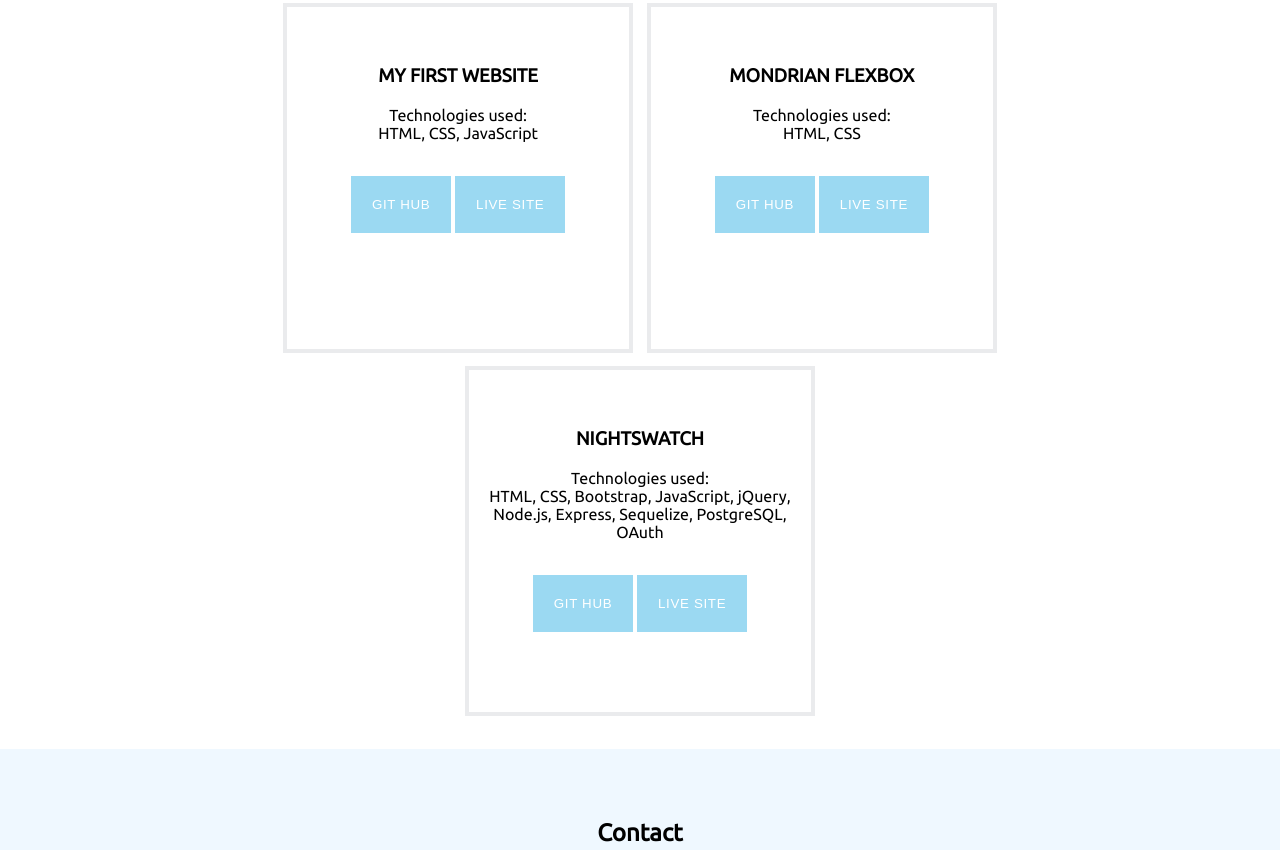
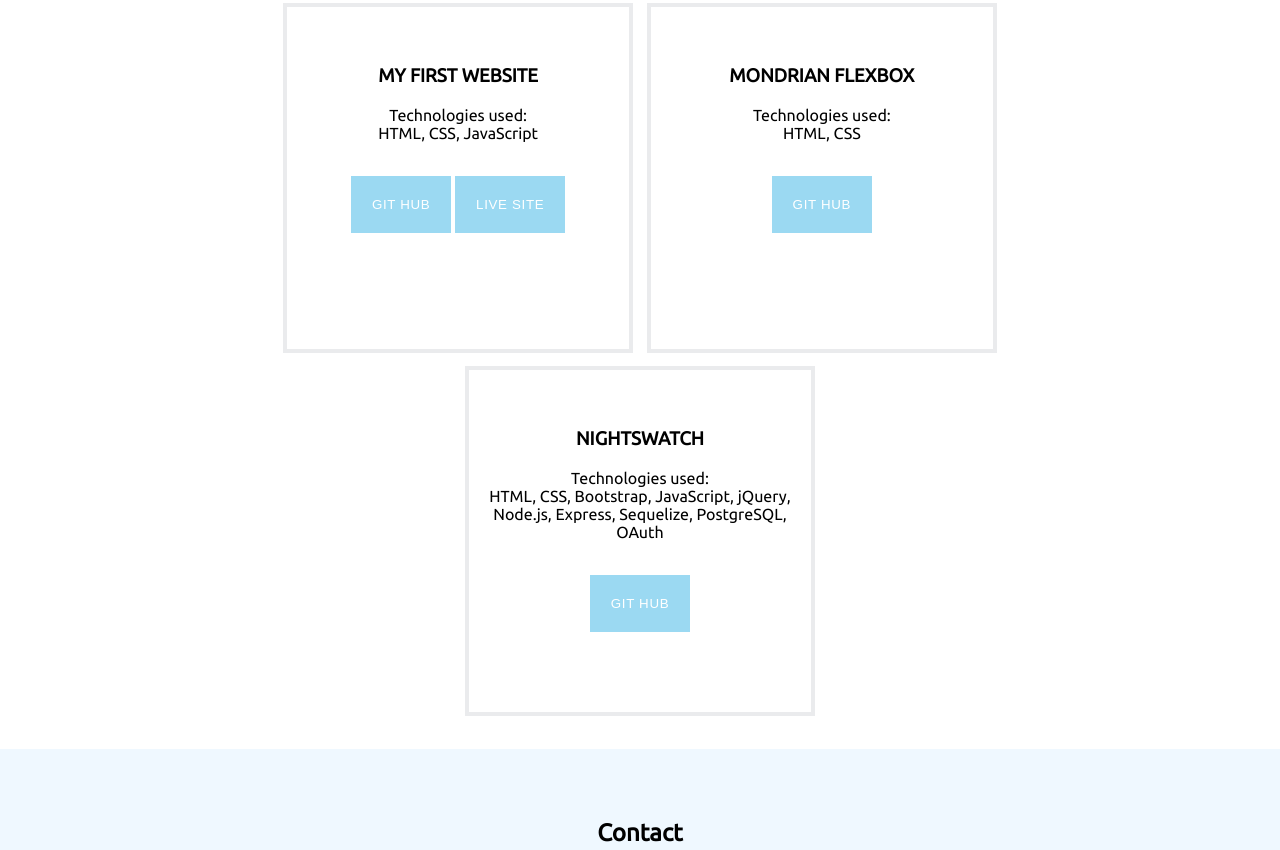
Before and after one commit to sarahnash/sarahnash-dev, a website: page public/index.html in a window 1280 px wide. Shown: the part 1561-2411 px from the top of the page. Drawn offline with Linux system fonts and the light colour scheme; files whose address does not match are found by name.

Commit message:
hiding dead links

```diff
--- a/public/index.html
+++ b/public/index.html
@@ -105,11 +105,11 @@
 					<p>Technologies used: <br>HTML, CSS</p>
 					<br>
 					<a href="https://github.com/sarahnash/mondrianflexbox" target="_blank"><button>Git Hub</button></a>
-					<a href="" target="_blank"><button>Live Site</button></a>
+					<!-- <a href="" target="_blank"><button>Live Site</button></a> -->
 				</div>
 			</div>
 
-			<!-- Scene It -->
+			<!-- Nightswatch -->
 			<div class="project three">
 				<img src="">
 				<div class="overlay">
@@ -117,7 +117,7 @@
 					<p>Technologies used: <br>HTML, CSS, Bootstrap, JavaScript, jQuery, Node.js, Express, Sequelize, PostgreSQL, OAuth</p>
 					<br>
 					<a href="https://github.com/DCPhase2Project/NightsWatch" target="_blank"><button>Git Hub</button></a>
-					<a href="" target="_blank"><button>Live Site</button></a>
+					<!-- <a href="" target="_blank"><button>Live Site</button></a> -->
 				</div>
 			</div>
 
```
